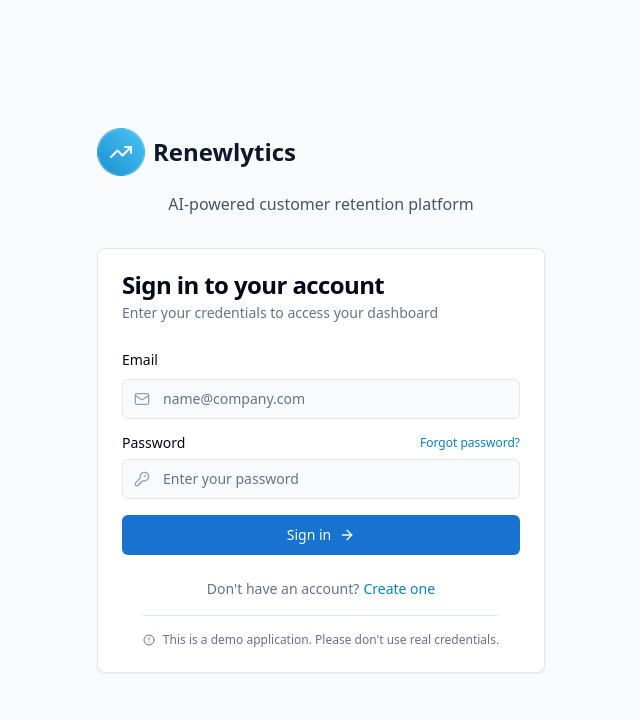
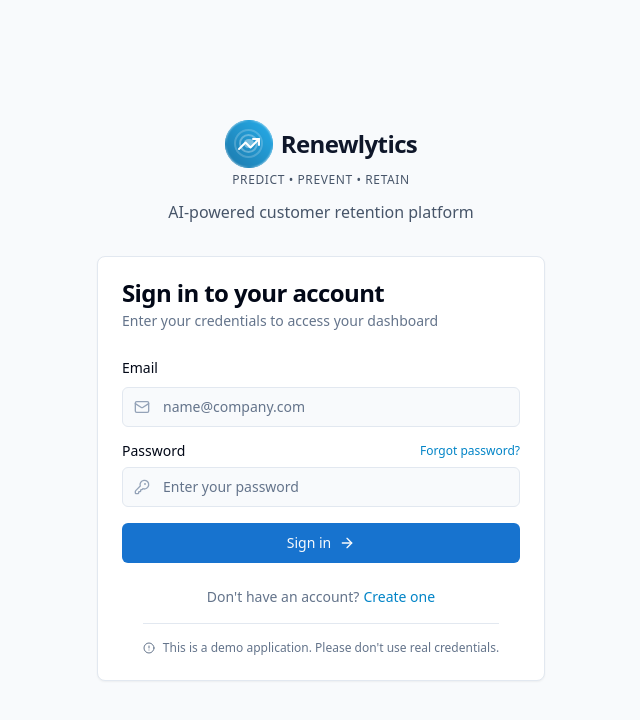
Before and after one commit to Shashank9535/renewlytics-optimind, a React (Vite) app: page /auth in a window 1280 px wide. Shown: the top 720 px of the page, without its empty margins (319-959 px from the left). Built offline with nearby package versions, Linux system fonts and the light colour scheme.

Commit message:
Design Renewlytics logo
This commit incorporates a new logo design for Renewlytics, incorporating the tagline "Predict. Prevent. Retain."  The design aims for a sleek, modern, and professional aesthetic.

```diff
--- a/src/components/branding/RenewlyticsLogo.tsx
+++ b/src/components/branding/RenewlyticsLogo.tsx
@@ -4,7 +4,7 @@ import { cn } from '@/lib/utils';
 import { TrendingUp } from 'lucide-react';
 
 interface RenewlyticsLogoProps {
-  variant?: 'default' | 'icon-only';
+  variant?: 'default' | 'icon-only' | 'with-tagline';
   size?: 'sm' | 'md' | 'lg';
   className?: string;
 }
@@ -25,21 +25,80 @@ export const RenewlyticsLogo: React.FC<RenewlyticsLogoProps> = ({
     return (
       <div
         className={cn(
-          "relative flex items-center justify-center rounded-full bg-gradient-to-tr from-renewal-600 to-renewal-400",
+          "relative flex items-center justify-center rounded-full bg-gradient-to-tr from-renewal-700 to-renewal-500",
           sizeClasses[size],
           "aspect-square",
           className
         )}
       >
         <div className="absolute inset-0 rounded-full bg-white/10 backdrop-blur-[1px]"></div>
-        <span className="relative text-white font-bold">
+        <div className="relative flex items-center justify-center w-full h-full">
+          {/* Neural network inspired lines */}
+          <div className="absolute inset-0 flex items-center justify-center">
+            <div className="w-[60%] h-[60%] border-2 border-white/20 rounded-full"></div>
+            <div className="absolute w-[40%] h-[40%] border-2 border-white/30 rounded-full"></div>
+            <div className="absolute w-[20%] h-[20%] bg-white/40 rounded-full"></div>
+          </div>
+
+          {/* Trend icon in the foreground */}
           <TrendingUp
             className={cn(
-              "text-white",
+              "text-white relative z-10",
               size === 'sm' ? 'h-3 w-3' : size === 'md' ? 'h-4 w-4' : 'h-6 w-6'
             )}
           />
-        </span>
+        </div>
+      </div>
+    );
+  }
+
+  // With tagline variant
+  if (variant === 'with-tagline') {
+    return (
+      <div className={cn("flex flex-col items-center", className)}>
+        <div className="flex items-center gap-2 mb-1">
+          <div
+            className={cn(
+              "relative flex items-center justify-center rounded-full bg-gradient-to-tr from-renewal-700 to-renewal-500",
+              sizeClasses[size],
+              "aspect-square"
+            )}
+          >
+            <div className="absolute inset-0 rounded-full bg-white/10 backdrop-blur-[1px]"></div>
+            <div className="relative flex items-center justify-center w-full h-full">
+              {/* Neural network inspired lines */}
+              <div className="absolute inset-0 flex items-center justify-center">
+                <div className="w-[60%] h-[60%] border-2 border-white/20 rounded-full"></div>
+                <div className="absolute w-[40%] h-[40%] border-2 border-white/30 rounded-full"></div>
+                <div className="absolute w-[20%] h-[20%] bg-white/40 rounded-full"></div>
+              </div>
+
+              {/* Trend icon in the foreground */}
+              <TrendingUp
+                className={cn(
+                  "text-white relative z-10",
+                  size === 'sm' ? 'h-3 w-3' : size === 'md' ? 'h-4 w-4' : 'h-6 w-6'
+                )}
+              />
+            </div>
+          </div>
+          <span
+            className={cn(
+              "font-bold tracking-tight text-slate-900 dark:text-white",
+              size === 'sm' ? 'text-sm' : size === 'md' ? 'text-lg' : 'text-2xl'
+            )}
+          >
+            Renewlytics
+          </span>
+        </div>
+        <div
+          className={cn(
+            "text-slate-600 dark:text-slate-400 tracking-wider uppercase",
+            size === 'sm' ? 'text-[8px]' : size === 'md' ? 'text-[10px]' : 'text-xs'
+          )}
+        >
+          Predict • Prevent • Retain
+        </div>
       </div>
     );
   }
@@ -49,24 +108,32 @@ export const RenewlyticsLogo: React.FC<RenewlyticsLogoProps> = ({
     <div className={cn("flex items-center gap-2", className)}>
       <div
         className={cn(
-          "relative flex items-center justify-center rounded-full bg-gradient-to-tr from-renewal-600 to-renewal-400",
+          "relative flex items-center justify-center rounded-full bg-gradient-to-tr from-renewal-700 to-renewal-500",
           sizeClasses[size],
           "aspect-square"
         )}
       >
         <div className="absolute inset-0 rounded-full bg-white/10 backdrop-blur-[1px]"></div>
-        <span className="relative text-white font-bold">
+        <div className="relative flex items-center justify-center w-full h-full">
+          {/* Neural network inspired lines */}
+          <div className="absolute inset-0 flex items-center justify-center">
+            <div className="w-[60%] h-[60%] border-2 border-white/20 rounded-full"></div>
+            <div className="absolute w-[40%] h-[40%] border-2 border-white/30 rounded-full"></div>
+            <div className="absolute w-[20%] h-[20%] bg-white/40 rounded-full"></div>
+          </div>
+
+          {/* Trend icon in the foreground */}
           <TrendingUp
             className={cn(
-              "text-white",
+              "text-white relative z-10",
               size === 'sm' ? 'h-3 w-3' : size === 'md' ? 'h-4 w-4' : 'h-6 w-6'
             )}
           />
-        </span>
+        </div>
       </div>
       <span
         className={cn(
-          "font-bold text-slate-900 dark:text-white",
+          "font-bold tracking-tight text-slate-900 dark:text-white",
           size === 'sm' ? 'text-sm' : size === 'md' ? 'text-lg' : 'text-2xl'
         )}
       >
--- a/src/pages/Auth.tsx
+++ b/src/pages/Auth.tsx
@@ -81,8 +81,8 @@ const Auth = () => {
     <div className="min-h-screen flex items-center justify-center bg-slate-50 dark:bg-slate-950 p-4">
       <div className="w-full max-w-md">
         <div className="text-center mb-8">
-          <RenewlyticsLogo size="lg" className="mx-auto mb-4" />
-          <p className="text-slate-600 dark:text-slate-400 mt-2">
+          <RenewlyticsLogo variant="with-tagline" size="lg" className="mx-auto mb-2" />
+          <p className="text-slate-600 dark:text-slate-400 mt-3">
             AI-powered customer retention platform
           </p>
         </div>
```
